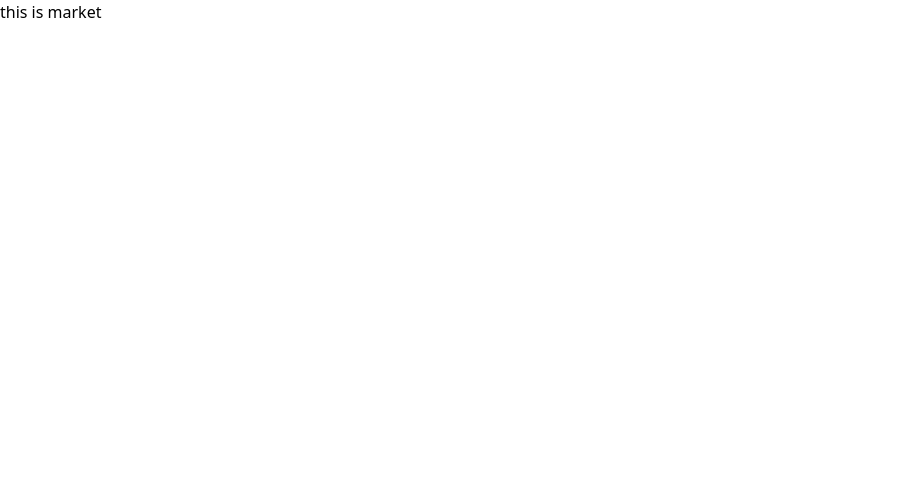
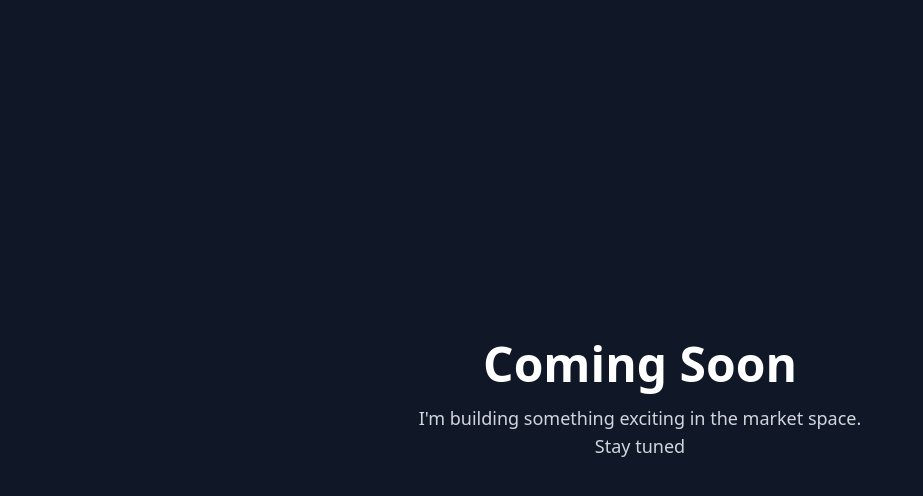
Before and after one commit to Ayush-Sharma-2023/Fintech-Portfolio, a Next.js app: page /market in a window 1280 px wide. Shown: the top 496 px of the page, without its empty margins (0-923 px from the left). Built offline with nearby package versions, Linux system fonts and the light colour scheme.

Commit message:
coming soon

```diff
--- /dev/null
+++ b/app/api/nifty/route.js
@@ -0,0 +1,9 @@
+// /app/api/nifty/route.js
+export async function GET() {
+  const res = await fetch("https://query1.finance.yahoo.com/v8/finance/chart/%5ENSEI?interval=1m&range=1d");
+  const data = await res.json();
+
+  const lastClose = data.chart.result[0].meta.regularMarketPrice;
+
+  return Response.json({ nifty: lastClose });
+}
--- /dev/null
+++ b/app/api/profile/route.js
@@ -0,0 +1,22 @@
+// app/api/profile/route.js
+import axios from 'axios';
+
+export async function GET(req) {
+  const token = process.env.ACCESS_TOKEN;
+
+  try {
+    const response = await axios.get('https://api.upstox.com/v2/user/profile', {
+      headers: {
+        Accept: 'application/json',
+        Authorization: `Bearer ${token}`,
+      },
+    });
+
+    return Response.json(response.data);
+  } catch (error) {
+    console.error("Upstox API Error:", error.message);
+    return new Response(JSON.stringify({ error: 'Failed to fetch profile' }), {
+      status: error.response?.status || 500,
+    });
+  }
+}
--- a/app/market/page.jsx
+++ b/app/market/page.jsx
@@ -1,9 +1,16 @@
-import React from 'react'
+import React from "react";
 
-export default function page() {
+export default function Page() {
   return (
-    <div>
-      <h1>this is market</h1>
-    </div>
-  )
+    <div className="min-h-screen bg-gray-900 text-white flex flex-col items-center justify-center px-4">
+      <h1 className="text-4xl md:text-5xl font-bold mb-4 text-center">
+         Coming Soon
+      </h1>
+      <p className="text-lg text-gray-300 text-center max-w-md">
+        I'm building something exciting in the market space. Stay tuned
+      </p>
+
+
+      </div>
+  );
 }
```
